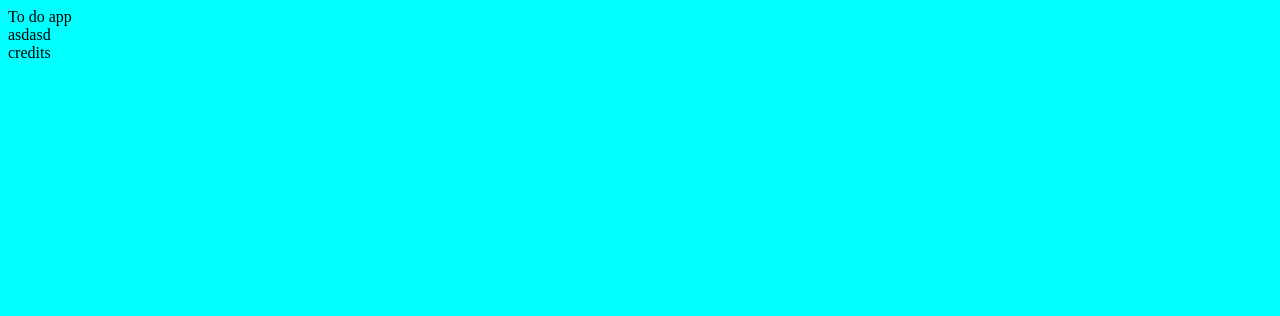
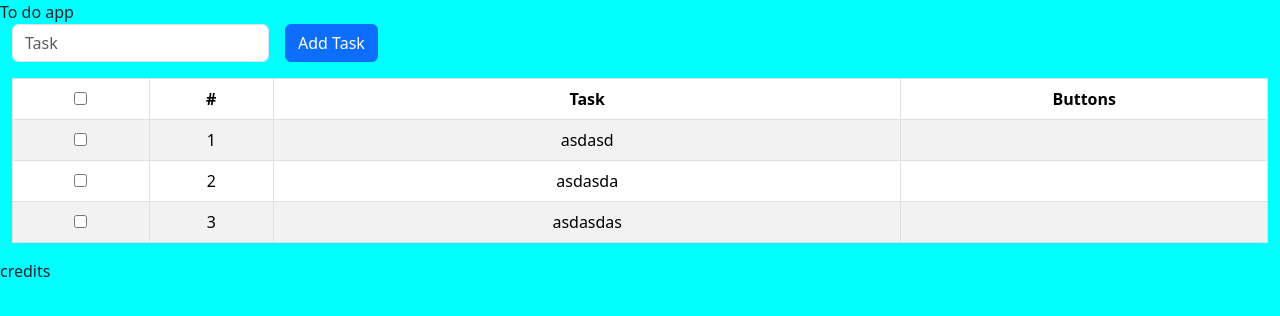
Before and after one commit to klyzecarize/vanillajs-todo-app, a plain HTML site: page index.html in a window 1280 px wide. Drawn offline with nearby package versions, Linux system fonts and the light colour scheme.

Commit message:
Added table and add task form

```diff
--- a/index.html
+++ b/index.html
@@ -4,13 +4,72 @@
     <meta charset="UTF-8">
     <meta name="viewport" content="width=device-width, initial-scale=1.0">
     <title>Todo App</title>
+    <link href="https://cdn.jsdelivr.net/npm/bootstrap@5.3.7/dist/css/bootstrap.min.css" rel="stylesheet" integrity="sha384-LN+7fdVzj6u52u30Kp6M/trliBMCMKTyK833zpbD+pXdCLuTusPj697FH4R/5mcr" crossorigin="anonymous">
     <link rel="stylesheet" href="style.css">
 </head>
 <body>
     <header>To do app</header>
-    <main>asdasd</main>
+    <main>
+        <!-- Add Task -->
+        <div class="container-fluid">
+            <form class="row g-3">
+                <div class="col-auto">
+                    <label for="inputTask" class="visually-hidden">Add Task</label>
+                    <input type="text" class="form-control" id="inputTask" placeholder="Task">
+                </div>
+                <div class="col-auto">
+                    <button type="submit" class="btn btn-primary mb-3">Add Task</button>
+                </div>
+            </form>
+        </div>
+
+        <div class="container-fluid">
+            <table class="table table-striped table-bordered table-responsive text-center">
+                <thead>
+                    <tr>
+                        <th>
+                            <input type="checkbox" name="selectAllTask" id="selectAllTask">
+                        </th>
+                        <th>#</th>
+                        <th class="col-6">Task</th>
+                        <th>Buttons</th>
+                    </tr>
+                </thead>
+                <tbody>
+                    <tr>
+                        <td>
+                            <input type="checkbox" name="1" id="1">
+                        </td>
+                        <td>1</td>
+                        <td>asdasd</td>
+                        <td></td>
+                    </tr>
+                    <tr>
+                        <td>
+                            <input type="checkbox" name="2" id="2">
+                        </td>
+                        <td>2</td>
+                        <td>asdasda</td>
+                        <td></td>
+                    </tr>
+                    <tr>
+                        <td>
+                            <input type="checkbox" name="3" id="3">
+                        </td>
+                        <td>3</td>
+                        <td>asdasdas</td>
+                        <td></td>
+                    </tr>
+                </tbody>
+            </table>
+        </div>
+    </main>
     <footer>credits</footer>
 
+    <!-- Main Script -->
     <script src="/script.js"></script>
+
+    <!-- Bootstrapt Script -->
+    <script src="https://cdn.jsdelivr.net/npm/bootstrap@5.3.7/dist/js/bootstrap.bundle.min.js" integrity="sha384-ndDqU0Gzau9qJ1lfW4pNLlhNTkCfHzAVBReH9diLvGRem5+R9g2FzA8ZGN954O5Q" crossorigin="anonymous"></script>
 </body>
 </html>
```
